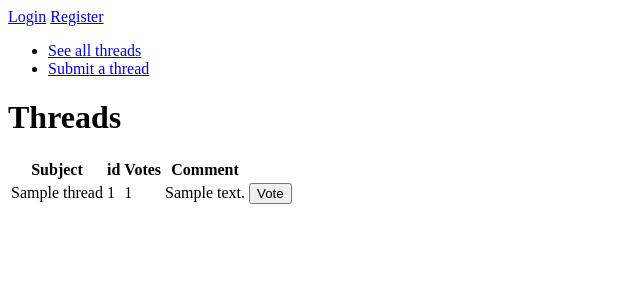
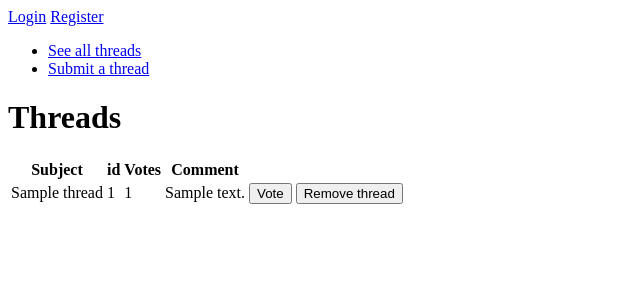
Before and after one commit to Melimet/DiscussionForum, a Flask app: page /threads in a window 1280 px wide. Shown: the top 300 px of the page, without its empty margins (0-640 px from the left). Run offline with Flask 2, Linux system fonts and the light colour scheme; tables that the repository leaves empty hold one stand-in row (values such as "Sample post").

Commit message:
Removal for threads, login required

```diff
--- a/application/auth/views.py
+++ b/application/auth/views.py
@@ -35,7 +35,7 @@ def auth_logout():
 @app.route("/auth/new", methods=["GET", "POST"])
 def auth_register():
 
-    if request.method== "GET":
+    if request.method == "GET":
         return render_template("auth/new.html", form = RegistrationForm())
 
     form = RegistrationForm(request.form)
@@ -43,7 +43,7 @@ def auth_register():
     if not form.validate():
         return render_template("auth/new.html", form = form)
 
-    u = User(form.email.data, form.username.data, form.password.data)
+    u = User(form.username.data, form.email.data, form.password.data)
 
     db.session.add(u)
     db.session.commit()
--- a/application/templates/threads/list.html
+++ b/application/templates/threads/list.html
@@ -21,6 +21,12 @@
                       <input type = "submit" value="Vote"/>
                 </form>
             </td>
+            <td>
+                <form method="POST"
+                      action="{{ url_for('thread_remove', thread_id=thread.id) }}">
+                      <input type = "submit" value="Remove thread"/>
+                </form>
+            </td>
         </tr>
         {%  endfor %}
     </table>
--- a/application/threads/views.py
+++ b/application/threads/views.py
@@ -1,4 +1,5 @@
 from flask import render_template, request, redirect, url_for
+from flask_login import login_required
 
 from application import app, db
 from application.threads.models import thread
@@ -41,9 +42,22 @@ def threads_index():
 
 
 @app.route("/thread/<thread_id>/", methods=["POST"])
+@login_required
 def thread_vote(thread_id):
+
     t = thread.query.get(thread_id)
     t.votes += 1
     db.session().commit()
 
     return redirect(url_for("threads_index"))
+
+@app.route("/remove/<thread_id>/", methods=["POST"])
+@login_required
+def thread_remove(thread_id):
+
+    t = thread.query.get(thread_id)
+
+    db.session().delete(t)
+    db.session().commit()
+
+    return redirect(url_for("threads_index"))
```
Also changed, not shown: application/auth/models.py (line endings or trailing spaces), application/templates/auth/loginform.html (line endings or trailing spaces).
